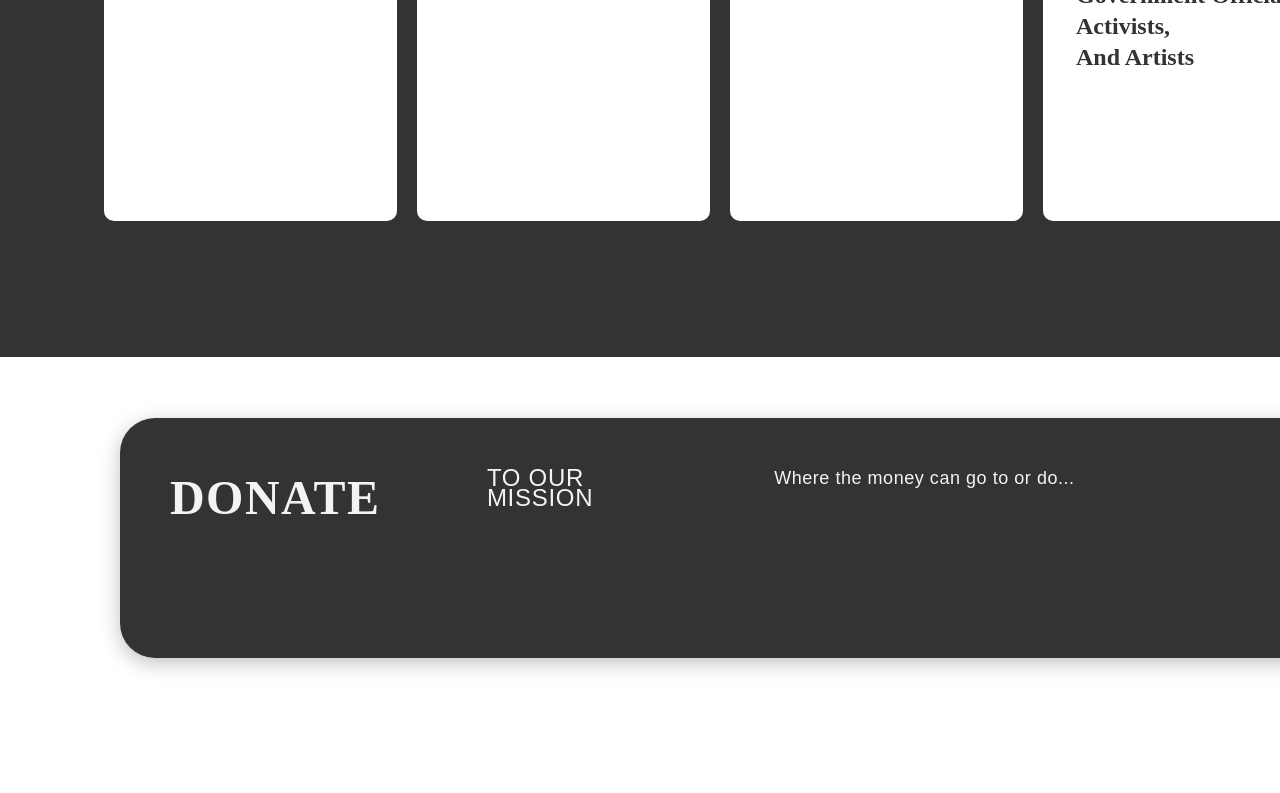
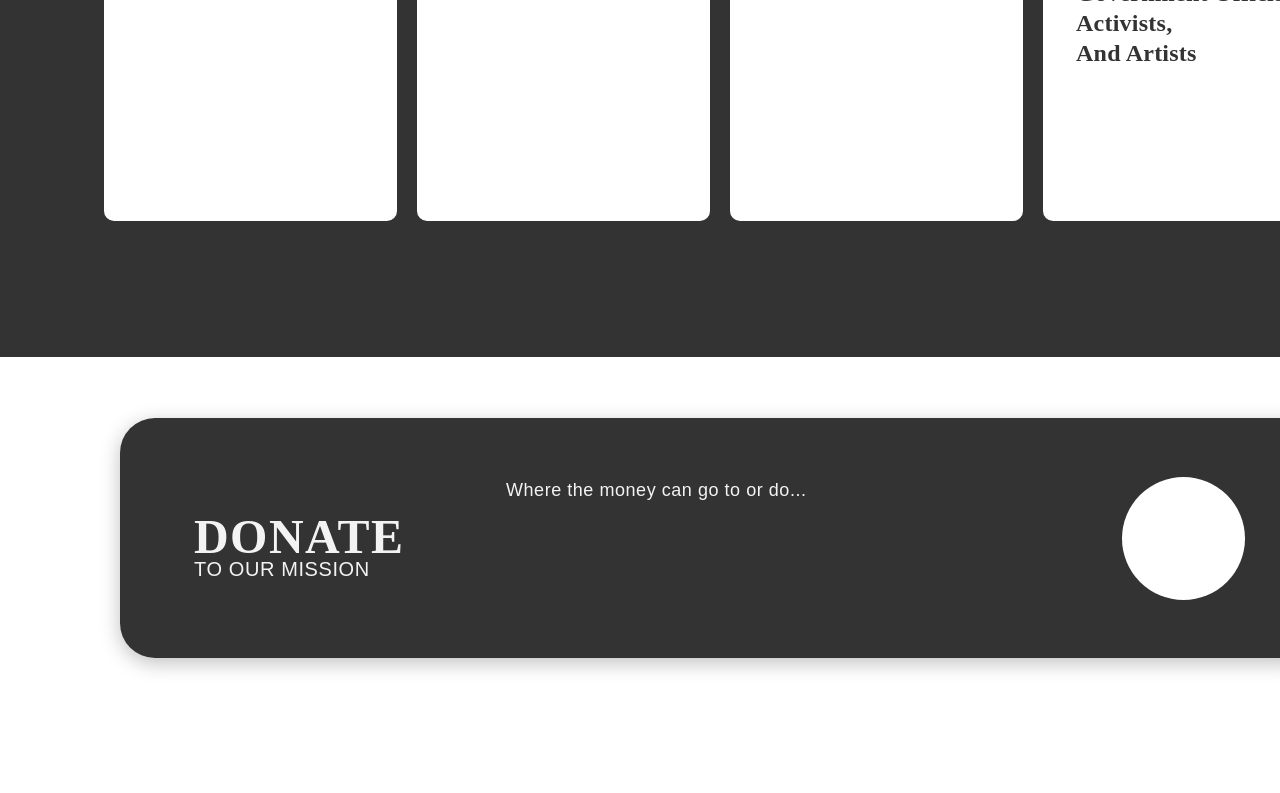
Before and after one commit to include-davis/nvsi, a Next.js app: page / in a window 1280 px wide. Shown: the part 1021-1814 px from the top of the page. Built offline with nearby package versions, Linux system fonts and the light colour scheme.

Commit message:
Styled donate bar and button

```diff
--- a/pages/index.js
+++ b/pages/index.js
@@ -22,10 +22,12 @@ export default function Home() {
         <div className ="pillar-4">Bring Together<br></br>Scholars, Industry<br></br>Experts,<br></br>Government Officials, Activists,<br></br>and Artists</div>
     </div>
 
-    <div className ="Donate-rectangle">
-      <div className = "Donate">DONATE</div>
-          <div className ="To-our-mission">TO OUR MISSION</div>
-          <div className ="Where">Where the money can go to or do...</div>
+    <div className ="Donate-Rectangle">
+      <div className = "Donate">DONATE
+        <div className ="To-our-mission">TO OUR MISSION</div>
+      </div>
+      <div className ="Where">Where the money can go to or do...</div>
+      <a href = "https://www.google.com" className = "Donate-Button"></a>
     </div>
 
     <div className ="Associates_list">ASSOCIATES LIST</div>
--- a/styles/globals.css
+++ b/styles/globals.css
@@ -49,11 +49,11 @@ color: #ffffff;
   width: 338px;
   height: 60px;
   left: 144px;
-  top: 732px;
+  top: 733px;
   font-family: "Hatton";
   font-size: 48px;
   line-height: 91px;
-  color: #33333;
+  color: #333333;
   /* identical to box height */
   display: flex;
   align-items: center;
@@ -149,77 +149,14 @@ font-family: "Hatton";
 font-style: normal;
 font-weight: 600;
 font-size: 24px;
-line-height: 31px;
+line-height: 30.24px;
 align-items: center;
+letter-spacing: 0.01em;
 text-transform: capitalize;
 color: #333333;
 }
 
-.Student{
-
-font-family: Hatton;
-font-style: normal;
-font-weight: 600;
-font-size: 24px;
-line-height: 30px;
-
-display: flex;
-align-items: center;
-text-transform: capitalize;
-color: #333333;
-
-}
-.promote{
-  width: 172px;
-  height: 135px;
-  left: 439px;
-  top: 909em;
-  font-family: hatton;
-  font-size: 24px;
-  font-weight:600;
-  line-height:30px;
-  display: flex;
-  align-items: center;
-  text-transfrom: capitalize;
-  letter-spacing: 0.01em;
-  color: #333;
-}
-.provide{
-width: 183px;
-height: 97px;
-left: 752px;
-top: 921px;
-font-family: Hatton;
-font-style: normal;
-font-weight: 600;
-font-size: 24px;
-line-height: 30px;
-display: flex;
-align-items: center;
-text-transform: capitalize;
-color: #333333;
-}
-
-.Bring{
-width: 238px;
-height: 257px;
-left: 1063px;
-top: 890px;
-
-font-family: Hatton;
-font-style: normal;
-font-weight: 600;
-font-size: 24px;
-line-height: 30px;
-display: flex;
-align-items: center;
-text-transform: capitalize;
-
-color: #333333;
-
-}
-
-.Donate-rectangle{
+.Donate-Rectangle{
 position: absolute;
 width: 1200px;
 height: 240px;
@@ -233,13 +170,13 @@ border-radius: 35px;
 }
 
 .Donate{
+position: relative;
 width: 227px;
 height: 60px;
-left: 194px;
-top: 1528px;
-margin: 50px;
+left: 74px;
+top: 89px;
 /* Heading 2 */
-font-family: Hatton;
+font-family: "Hatton";
 font-style: normal;
 font-weight: 600;
 font-size: 48px;
@@ -247,36 +184,35 @@ line-height: 60px;
 display: flex;
 align-items: center;
 letter-spacing: 0.03em;
-
 color: #F3F3F3;
 
 }
 .To-our-mission{
+  /* Heading 2 */
+  position: absolute;
+  top: 52px;
+  left: 0px;
   width: 196px;
   height: 20px;
-left: 194px;
-top: 1581px;
-margin: 50px;
 
-font-family: Arial;
+  font-family: "Arial";
   font-style: normal;
   font-weight: 500;
-font-size: 24px;
+  font-size: 20px;
   line-height: 20px;
-/* identical to box height, or 83% */
-
+  display: flex;
+  align-items: center;
   letter-spacing: 0.03em;
-
   color: #F3F3F3;
 
 }
 
 .Where{
+  position: absolute;
   width: 519px;
   height: 116px;
-left: 506px;
-top: 1501px;
-margin: 50px;
+  top: 62px;
+  left: 386px;
 /* Body */
 font-family: Arial;
 font-style: normal;
@@ -284,11 +220,18 @@ font-weight: normal;
 font-size: 18px;
 line-height: 20px;
 /* or 111% */
+letter-spacing: 0.03em;
+color: #F3F3F3;
+}
 
-letter-spacing: 0.03em;
-
-color: #F3F3F3;
-
+.Donate-Button {
+  position: absolute;
+  width: 123px;
+  height: 123px;
+  left: 1002px;
+  top: 59px;
+  background-color: #FFFFFF;
+  border-radius: 50%;
 }
 
 .Associates_list{
```
Also changed, not shown: public/right_arrow.svg (added). Lines whose indentation alone changed are shown as unchanged.
